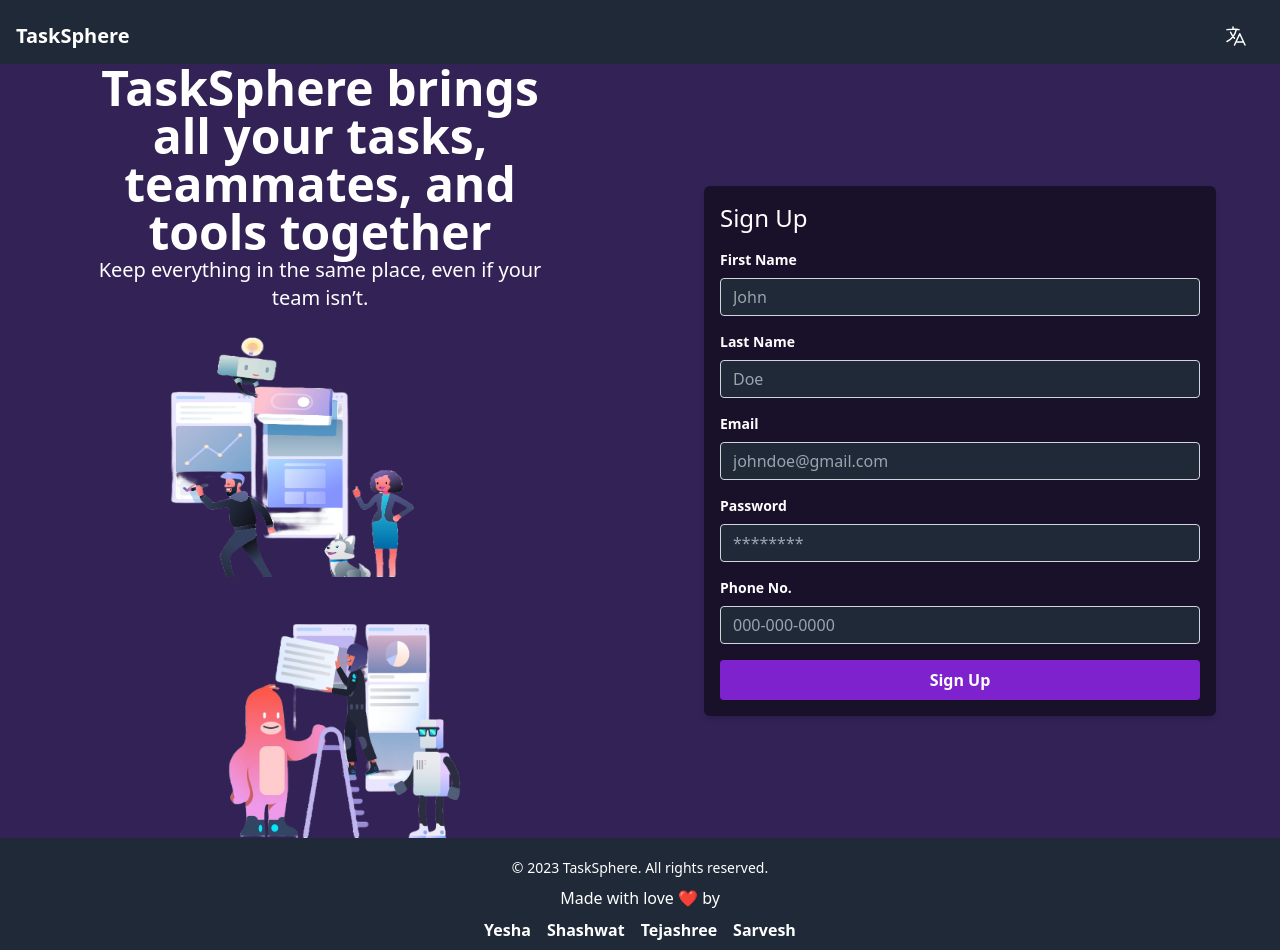
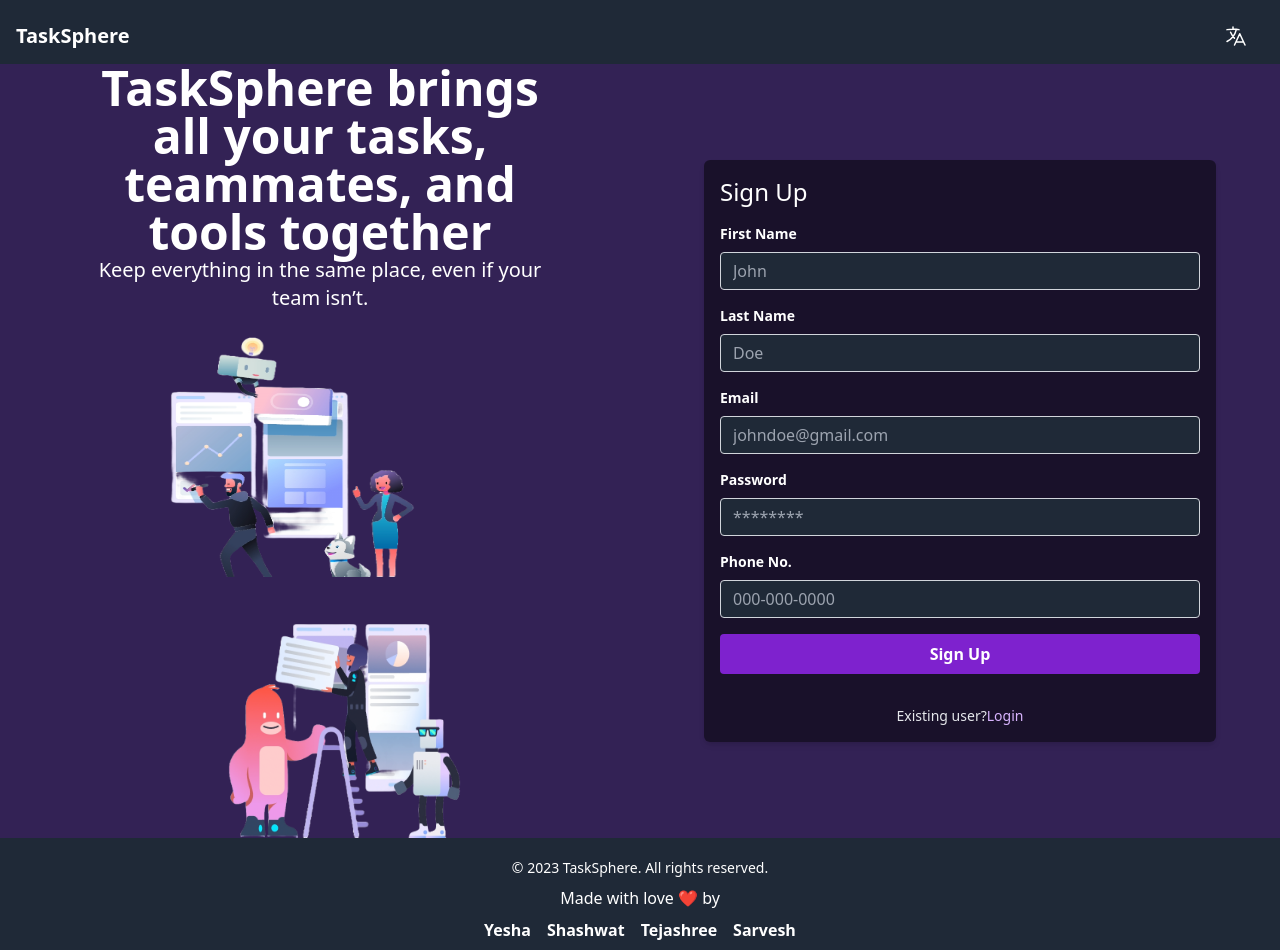
Before and after one commit to sarvesh-gaurishankar-sawant/team-progress-tracker, a React (Create React App) app in the folder frontend/: page /signup in a window 1280 px wide. Built offline with nearby package versions, Linux system fonts and the light colour scheme.

Commit message:
Move login and signup to layout

```diff
--- a/frontend/src/App.tsx
+++ b/frontend/src/App.tsx
@@ -16,6 +16,7 @@ import Login from "./components/Auth/Login";
 import SignUp from "./components/Auth/SignUp";
 import LoginTemp from "./components/Auth/LoginTemp";
 import SignUpTemp from "./components/Auth/SignUpTemp";
+import AuthLayout from "./components/Auth/AuthLayout";
 
 // export default function App() {
 // import Login from "./components/Auth/Login";
@@ -35,15 +36,18 @@ export default function App() {
       <BrowserRouter>
         <Routes>
           {/* <Route path="/" element={<Login />} /> */}
-          <Route path="/" element={<LoginTemp />} />
-          <Route path="/signup" element={<SignUpTemp />} />
+          <Route path="/" element={<AuthLayout />}>
+            <Route index element={<LoginTemp />} />
+            <Route path="signup" element={<SignUpTemp />} />
+          </Route>
+          {/* <Route path="/signup" element={<SignUpTemp />} /> */}
           <Route path="/board" element={<HomeScreen />}>
           <Route path=":id" element={<Board />} />
           </Route>
           <Route path="*" element={<PageNotFound />} />
-          <Route path="/login" element={<Login isOpen={false} onClose={() => {
+          {/* <Route path="/login" element={<Login isOpen={false} onClose={() => {
             closeLogin();
-          }} />} />
+          }} />} /> */}
           {/* <Route path="/signup" element={<SignUp />} /> */}
 
         </Routes>
--- a/frontend/src/components/Auth/AuthLayout.tsx
+++ b/frontend/src/components/Auth/AuthLayout.tsx
@@ -5,12 +5,18 @@ import { Outlet } from 'react-router-dom'
 
 function AuthLayout() {
   return (
-    <>
-      <LoginSignupNavbar />
-      <LoginSignupFooter />
-      <Outlet />
-    </>
+    <div className='flex flex-col border-double h-screen w-screen justify-between'>
+      <div >
+          <LoginSignupNavbar />
+      </div>
+      <div className="w-full h-full flex flex-col lg:flex-row items-center" style={{background:"linear-gradient(90deg, #332255 0%, #332255 100%)"}}>
+        <Outlet />
+      </div>
+      <div>
+        <LoginSignupFooter />
+      </div>
+    </div>
   )
 }
 
-export default AuthLayout
+export default AuthLayout;
--- a/frontend/src/components/Auth/LoginTemp.tsx
+++ b/frontend/src/components/Auth/LoginTemp.tsx
@@ -57,12 +57,8 @@ function LoginTemp() {
   const url2 = '/assests/loginpage2.png';
 
   return (
-    <div className='flex flex-col border-double h-screen w-screen justify-between'>
-        <div >
-            <LoginSignupNavbar />
-        </div>
-        <div className="w-full h-full flex flex-col lg:flex-row items-center" style={{background:"linear-gradient(90deg, #332255 0%, #332255 100%)"}}>
-          {/* Info Section  */}
+        <>
+        {/* Info Section  */}
           <div className="w-full lg:w-1/2 border-double hidden md:block">
             <div className='w-full lg:w-3/4 flex flex-col items-center text-center gap-5 mx-auto'>
               <div>
@@ -144,12 +140,7 @@ function LoginTemp() {
                 <p>Don't have an account? <a href="#" className="text-purple-300 hover:text-purple-500">Signup</a></p>
               </div>
               </form>
-          </div>
-        </div>
-        <div>
-            <LoginSignupFooter />
-        </div>
-    </div>
+          </div></>
   )
 }
 
--- a/frontend/src/components/Auth/SignUpTemp.tsx
+++ b/frontend/src/components/Auth/SignUpTemp.tsx
@@ -56,11 +56,7 @@ function SignUpTemp() {
   const url2 = '/assests/loginpage2.png';
 
   return (
-    <div className='flex flex-col border-double h-screen w-screen justify-between'>
-    <div >
-        <LoginSignupNavbar />
-    </div>
-    <div className="w-full h-full flex flex-col lg:flex-row items-center" style={{background:"linear-gradient(90deg, #332255 0%, #332255 100%)"}}>
+    <>
         {/* Info Section  */}
         <div className="w-full lg:w-1/2 border-double hidden md:block">
             <div className='w-full lg:w-3/4 flex flex-col items-center text-center gap-5 mx-auto'>
@@ -159,13 +155,12 @@ function SignUpTemp() {
             >
               Sign Up
             </button>
+            <div className="text-center mt-8 text-sm text-gray-200">
+                <p>Existing user?<a href="#" className="text-purple-300 hover:text-purple-500">Login</a></p>
+              </div>
           </form>
         </div>
-    </div>
-    <div>
-        <LoginSignupFooter />
-    </div>
-</div>
+    </>
   )
 }
 
--- a/frontend/src/components/footer/LoginSignupFooter.tsx
+++ b/frontend/src/components/footer/LoginSignupFooter.tsx
@@ -9,16 +9,16 @@ const LoginSignupFooter: React.FC = () => {
         </div>
         <div className='pb-2'>Made with love ❤️ by</div>
         <div className="pb-2">
-            <a href="#" className="font-bold rounded hover:text-purple-300">
+            <a href="https://www.linkedin.com/in/yeshajoshi3071/" className="font-bold rounded hover:text-purple-300" target="_blank">
                 Yesha
             </a>
-            <a href="#" className="font-bold rounded hover:text-purple-300 ml-4">
+            <a href="https://www.linkedin.com/in/shashwat-shahi/" className="font-bold rounded hover:text-purple-300 ml-4" target="_blank">
                 Shashwat
             </a>
-            <a href="#" className="font-bold rounded hover:text-purple-300 ml-4">
+            <a href="https://www.linkedin.com/in/tejashree-gore-58448265/" className="font-bold rounded hover:text-purple-300 ml-4" target="_blank">
                 Tejashree
             </a>
-            <a href="#" className="font-bold rounded hover:text-purple-300 ml-4">
+            <a href="https://www.linkedin.com/in/sarvesh-gaurishankar-sawant-37b0b31a9/" className="font-bold rounded hover:text-purple-300 ml-4" target="_blank">
                 Sarvesh
             </a>
         </div>
```
